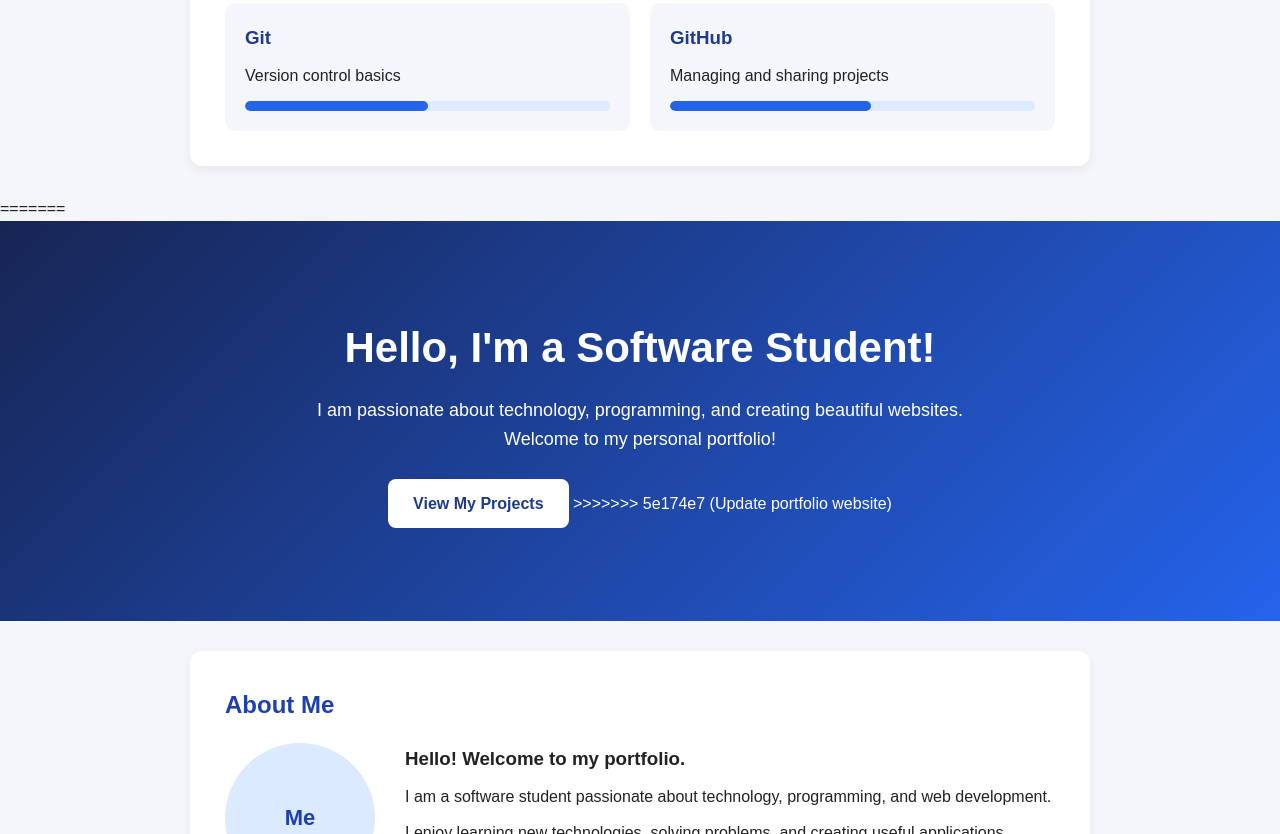
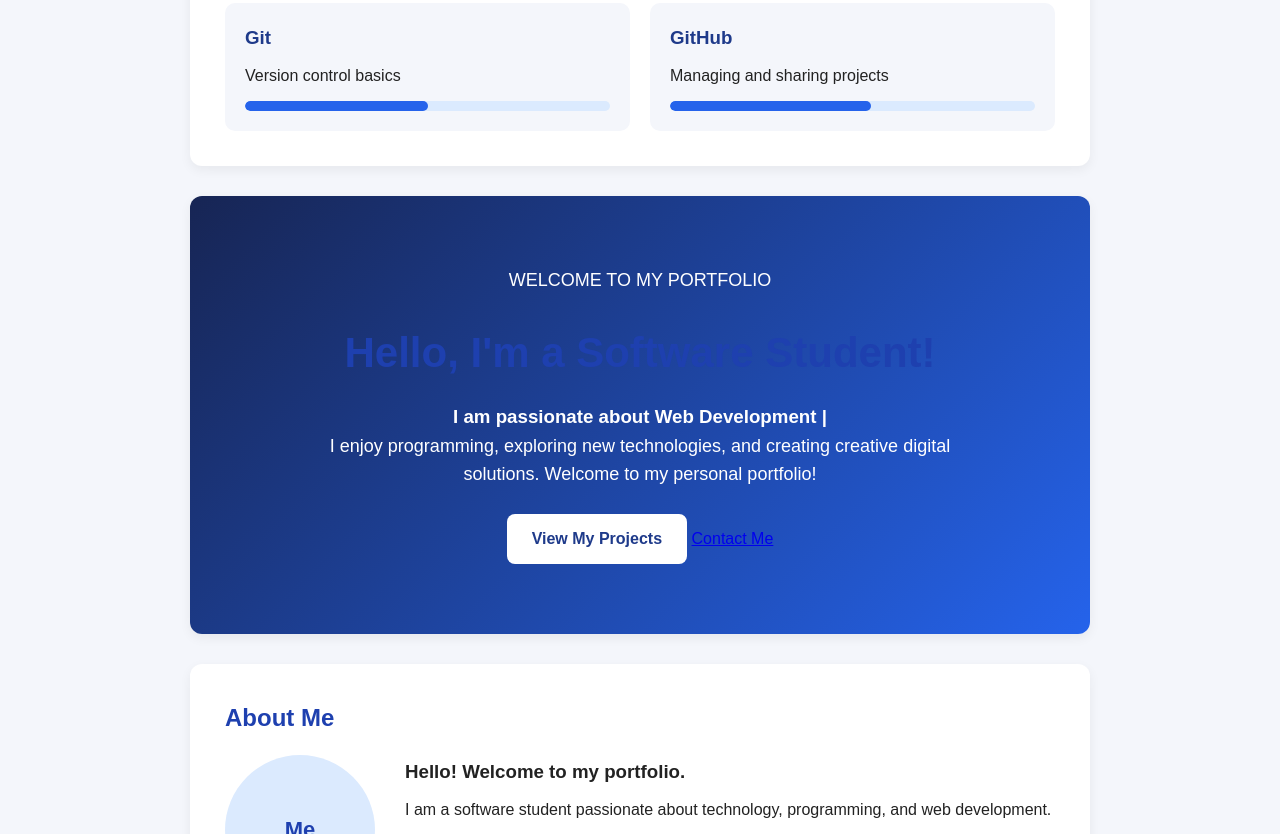
Before and after one commit to tina7095/Personal-Portfolio, a plain HTML site: page index.html in a window 1280 px wide. Shown: the part 515-1349 px from the top of the page. Drawn offline with Linux system fonts and the light colour scheme.

Commit message:
Day 9: Add JavaScript typing animation

```diff
--- a/index.html
+++ b/index.html
@@ -97,28 +97,42 @@
     </div>
 </section>
 
+<!--  Animated Hero Section -->
+<section class="hero" id="home">
 
-=======
-        <!-- Hero Section -->
-        <div class="hero">
     <div class="hero-content">
+
+        <p class="hero-greeting">WELCOME TO MY PORTFOLIO</p>
 
         <h2>Hello, I'm a Software Student!</h2>
 
+        <h3 class="hero-subtitle">
+            I am passionate about
+            <span id="typing-text">Web Development</span>
+            <span class="cursor">|</span>
+        </h3>
+
         <p>
-                    I am passionate about technology, programming,
-                    and creating beautiful websites.
+            I enjoy programming, exploring new technologies,
+            and creating creative digital solutions.
             Welcome to my personal portfolio!
         </p>
+
+        <div class="hero-buttons">
 
             <a href="#projects" class="button">
                 View My Projects
             </a>
->>>>>>> 5e174e7 (Update portfolio website)
+
+            <a href="#contact" class="outline-button">
+                Contact Me
+            </a>
 
         </div>
+
     </div>
 
+</section>
  <!-- About Me Section -->
         <section id="about">
 
```
Lines whose indentation alone changed are shown as unchanged.
